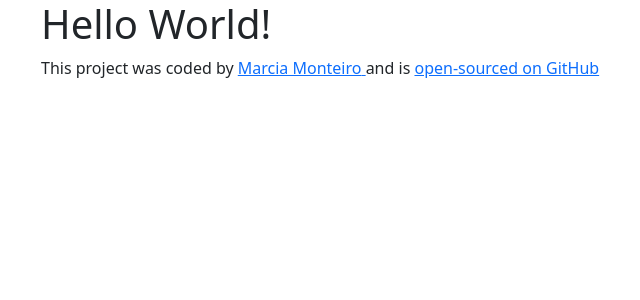
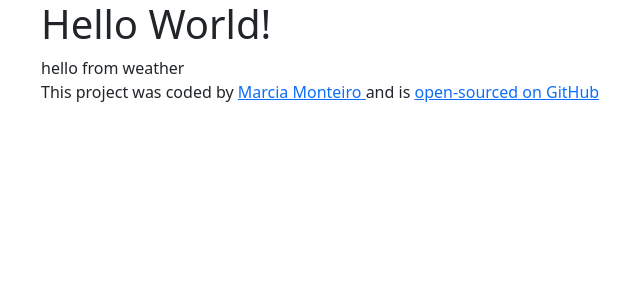
Before and after one commit to marcialuisa23/react-weather-app., a React (Create React App) app: page / in a window 1280 px wide. Shown: the top 300 px of the page, without its empty margins (41-681 px from the left). Built offline with nearby package versions, Linux system fonts and the light colour scheme.

Commit message:
adds hello from weather

```diff
--- a/src/App.js
+++ b/src/App.js
@@ -1,10 +1,12 @@
 import "./App.css";
+import Weather from "./Weather";
 
 export default function App() {
   return (
     <div className="App">
       <div className="container">
         <h1>Hello World!</h1>
+        <Weather/>
         <footer>
           This project was coded by{" "}
           <a href="https://incandescent-semolina-99a056.netlify.app/">
--- a/src/Weather.js
+++ b/src/Weather.js
@@ -0,0 +1,11 @@
+import React from "react";
+import "./Weather.css"
+
+export default function Weather (){
+    return (
+        <div className="Weather">
+            hello from weather
+        </div>
+    )
+
+}
--- a/src/index.js
+++ b/src/index.js
@@ -3,7 +3,7 @@ import ReactDOM from 'react-dom/client';
 import 'bootstrap/dist/css/bootstrap.css';
 import './index.css';
 import App from './App';
-import Weather from "./Weather";
+
 import reportWebVitals from './reportWebVitals';
 
 const root = ReactDOM.createRoot(document.getElementById('root'));
```
Also changed, not shown: src/Weather.css (added).
